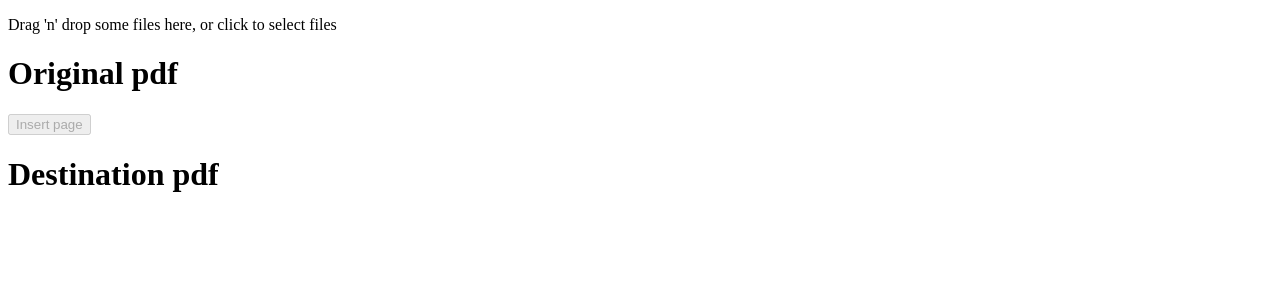
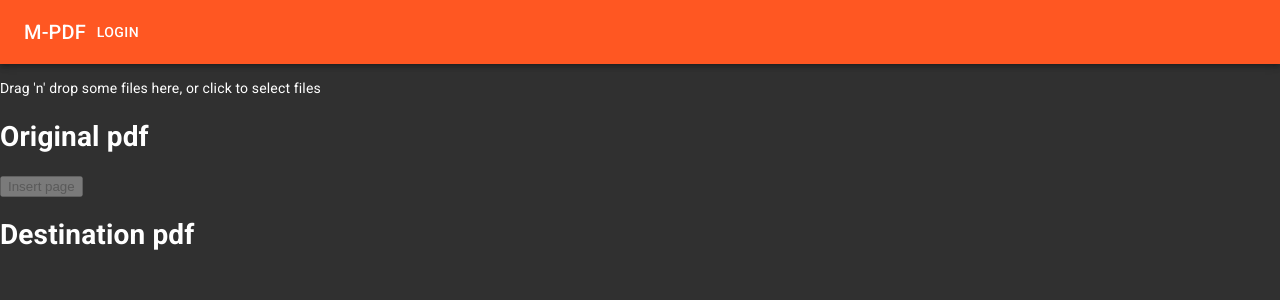
Before and after one commit to antsago/M-PDF, a React app: page / in a window 1280 px wide. Shown: the top 300 px of the page. Built offline with nearby package versions, Linux system fonts and the light colour scheme.

Commit message:
feat: added app bar

```diff
--- a/package.json
+++ b/package.json
@@ -1,5 +1,5 @@
 {
-  "name": "mpdf",
+  "name": "m-pdf",
   "scripts": {
     "start": "webpack serve --open",
     "build": "webpack --env isProd",
@@ -7,6 +7,8 @@
     "deploy": "gh-pages -d dist"
   },
   "dependencies": {
+    "@material-ui/core": "^4.12.3",
+    "@material-ui/icons": "^4.11.2",
     "core-js": "^3.16.4",
     "pdf-lib": "^1.16.0",
     "react": "^17.0.2",
--- a/src/App.tsx
+++ b/src/App.tsx
@@ -1,7 +1,21 @@
 import React, { useCallback, useEffect, useRef, useState } from "react"
 import { PDFDocument } from 'pdf-lib'
+import { AppBar, Toolbar, IconButton, Typography, Button, CssBaseline, ThemeProvider, createTheme } from "@material-ui/core"
+import { Menu as MenuIcon } from "@material-ui/icons"
 import PDF from './PDF'
 import DragAndDrop from './DragAndDrop'
+
+const theme = createTheme({
+  palette: {
+    type: "dark",
+    primary: {
+      main: "#ff5722",
+    },
+    secondary: {
+      main: "#c6ff00",
+    },
+  }
+})
 
 const App = () => {
   const [sourcePdf, setSourcePdf] = useState(null)
@@ -22,6 +36,16 @@ const App = () => {
   }
 
   return (
+    <ThemeProvider theme={theme}>
+      <CssBaseline />
+      <AppBar position="static">
+        <Toolbar>
+          <Typography variant="h6">
+            M-PDF
+          </Typography>
+          <Button color="inherit">Login</Button>
+        </Toolbar>
+      </AppBar>
       <div>
         <DragAndDrop onLoad={setSourcePdf} />
 
@@ -33,6 +57,7 @@ const App = () => {
         <h1>Destination pdf</h1>
         <PDF file={destinationPdf} />
       </div>
+    </ThemeProvider>
   )
 }
 
--- a/src/index.html
+++ b/src/index.html
@@ -1,7 +1,7 @@
 <!DOCTYPE html>
 <html lang="en" dir="ltr">
   <head>
-    <title>MPDF</title>
+    <title>M-PDF</title>
     <meta charset="utf-8">
     <meta name="description" content="Web utility to merge pdf files without needing to upload them to the web" />
     <meta
--- a/webpack.config.js
+++ b/webpack.config.js
@@ -60,7 +60,7 @@ module.exports = ({ isProd }) => {
 
     output: {
       ...base.output,
-      publicPath: "https://antsago.github.io/MPDF",
+      publicPath: "https://antsago.github.io/M-PDF",
     }
   }
 
```
Also changed, not shown: 1 other file (tests, documents, lock files or other folders). Lines whose indentation alone changed are shown as unchanged.
